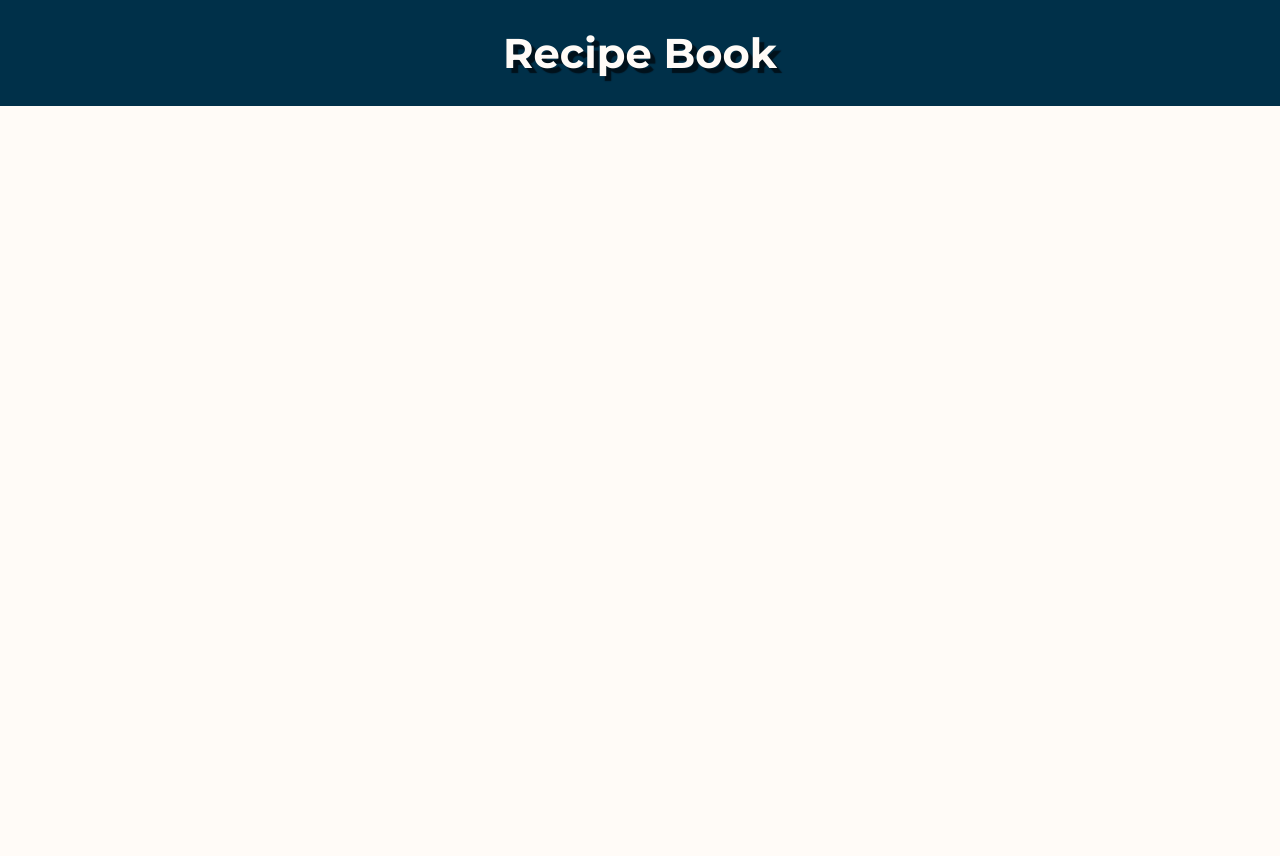
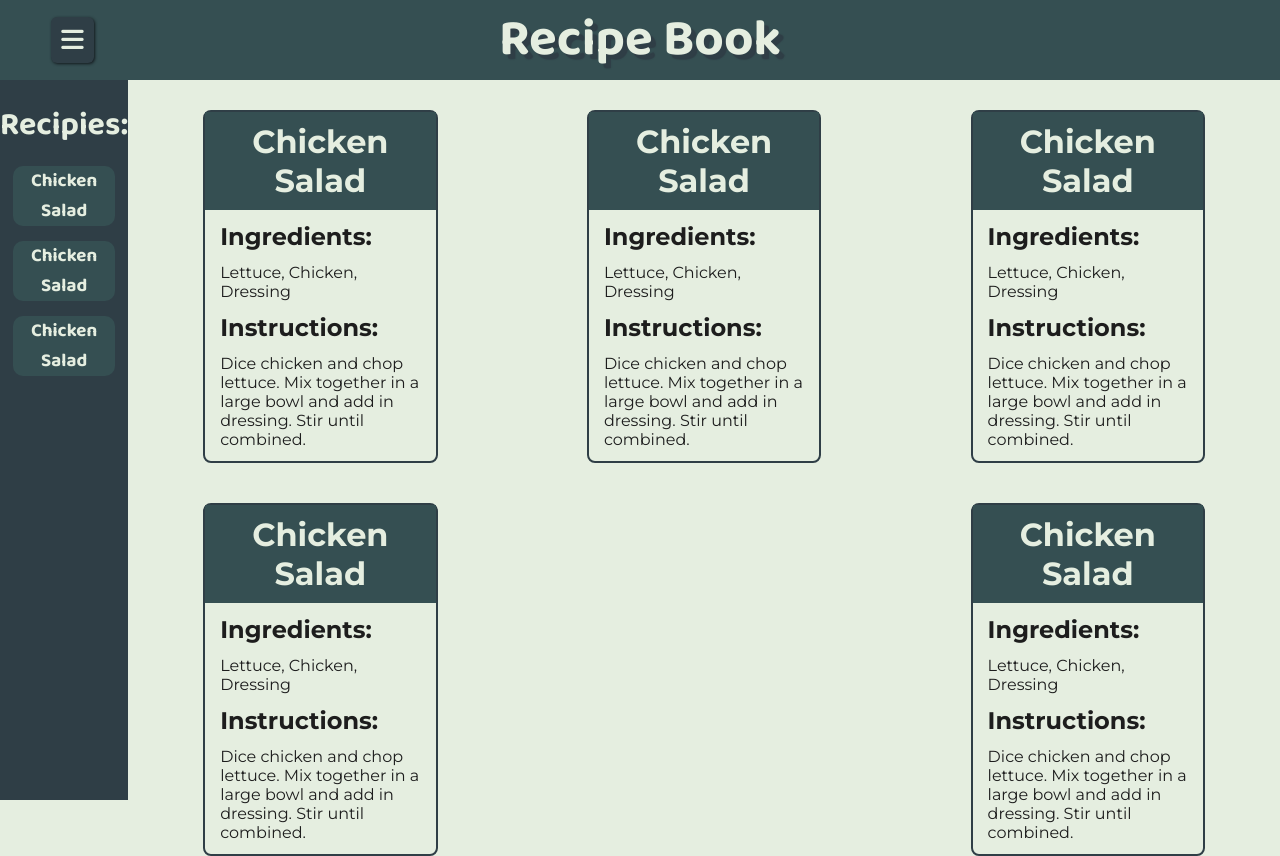
Before and after one commit to ZacW9102/Recipe-Book, a plain HTML site: page index.html in a window 1280 px wide. Before the commit the page ends 800 px from the top, so only its background shows below. Drawn offline with Linux system fonts and the light colour scheme.

Commit message:
adding in sidebar and main content

```diff
--- a/index.css
+++ b/index.css
@@ -1,14 +1,99 @@
+:root {
+    --primary-color: #354F52;
+    --accent-color: #2F3E46;
+    --tertiary-color: #e5eee0;
+}
+
 body {
     margin: 0;
     font-family: "Montserrat", serif;
-    background-color: #fffbf7;
+    background-color: var(--tertiary-color);
 }
 
 .header {
-    background-color: #003049;
-    font-size: 1.3rem;
-    color: #fffbf7;
-    text-shadow: 5px 5px 1px #00111b;
+    font-family: "Baloo 2", sans-serif;
+    background-color: var(--primary-color);
+    font-size: 1.6rem;
+    color: var(--tertiary-color);
     display: flex;
     justify-content: center;
+    align-items: center;
+    height: 10vh;
 }
+
+.header h1 {
+    margin: 0;
+    text-shadow: 5px 5px 1px var(--accent-color);
+}
+
+.header i {
+    position: absolute;
+    left: 4vw;
+    background-color: var(--accent-color);
+    padding: 10px;
+    border-radius: 6px;
+    cursor: pointer;
+    box-shadow: 1px 1px 3px #13191d;
+}
+
+.main {
+    display: flex;
+    height: 90vh;
+}
+
+.sidebar {
+    font-family: "Baloo 2", sans-serif;
+    background-color: var(--accent-color);
+    width: 12vw;
+    height: 100%;
+
+    /* display: none; */
+}
+
+.recipe {
+    background-color: var(--primary-color);
+    color: var(--tertiary-color);
+    width: 80%;
+    margin: auto;
+    text-align: center;
+    border-radius: 10px;
+    margin-top: 15px;
+}
+
+.sidebar h1{
+    margin: 0;
+    padding-top: 20px;
+    color: var(--tertiary-color);
+    text-align: center;
+}
+
+.card-container {
+    width: 100%;
+    height: 600px;
+    margin: 30px 75px;
+    display: flex;
+    justify-content: space-between;
+    flex-wrap: wrap;
+    gap: 40px;
+}
+
+.card {
+    width: 18vw;
+    border: 2px solid var(--accent-color);
+    border-radius: 8px;
+    color: #1d1d1d;
+}
+
+.card h1 {
+    background-color: var(--primary-color);
+    margin: 0;
+    padding: 10px 0;
+    color: var(--tertiary-color);
+    text-align: center;
+
+}
+
+.card h2,
+.card p{
+    margin: 12px 15px;
+}
--- a/index.html
+++ b/index.html
@@ -4,7 +4,20 @@
         <link rel="preconnect" href="https://fonts.googleapis.com">
         <link rel="preconnect" href="https://fonts.gstatic.com" crossorigin>
         <link href="https://fonts.googleapis.com/css2?family=Montserrat:ital,wght@0,100..900;1,100..900&display=swap"
-        rel="stylesheet">
+        rel="stylesheet"
+        >
+
+        <link rel="preconnect" href="https://fonts.googleapis.com">
+        <link rel="preconnect" href="https://fonts.gstatic.com" crossorigin>
+        <link href="https://fonts.googleapis.com/css2?family=Baloo+2:wght@400..800&family=Montserrat:ital,wght@0,100..900;1,100..900&display=swap"
+        rel="stylesheet"
+        >
+
+        <link rel="stylesheet"
+        href="https://cdnjs.cloudflare.com/ajax/libs/font-awesome/6.6.0/css/all.min.css"
+        integrity="sha512-Kc323vGBEqzTmouAECnVceyQqyqdsSiqLQISBL29aUW4U/M7pSPA/gEUZQqv1cwx4OnYxTxve5UMg5GT6L4JJg=="
+        crossorigin="anonymous" referrerpolicy="no-referrer"
+        />
 
 
         <link rel="stylesheet" href="index.css">
@@ -12,7 +25,68 @@
 
     <body>
         <div class="header">
+            <i class="fa-solid fa-bars"></i>
             <h1>Recipe Book</h1>
+        </div>
+        <div class="main">
+            <div class="sidebar">
+                <h1>Recipies:</h1>
+                <h3 class="recipe">Chicken Salad</h3>
+                <h3 class="recipe">Chicken Salad</h3>
+                <h3 class="recipe">Chicken Salad</h3>
+            </div>
+            <div class="card-container">
+                <div class="card">
+                    <h1>Chicken Salad</h1>
+                    <h2>Ingredients:</h2>
+                    <p>Lettuce, Chicken, Dressing</p>
+                    <h2>Instructions:</h2>
+                    <p>
+                        Dice chicken and chop lettuce. Mix together in a large bowl
+                        and add in dressing. Stir until combined.
+                    </p>
+                </div>
+                <div class="card">
+                    <h1>Chicken Salad</h1>
+                    <h2>Ingredients:</h2>
+                    <p>Lettuce, Chicken, Dressing</p>
+                    <h2>Instructions:</h2>
+                    <p>
+                        Dice chicken and chop lettuce. Mix together in a large bowl
+                        and add in dressing. Stir until combined.
+                    </p>
+                </div>
+                <div class="card">
+                    <h1>Chicken Salad</h1>
+                    <h2>Ingredients:</h2>
+                    <p>Lettuce, Chicken, Dressing</p>
+                    <h2>Instructions:</h2>
+                    <p>
+                        Dice chicken and chop lettuce. Mix together in a large bowl
+                        and add in dressing. Stir until combined.
+                    </p>
+                </div>
+                <div class="card">
+                    <h1>Chicken Salad</h1>
+                    <h2>Ingredients:</h2>
+                    <p>Lettuce, Chicken, Dressing</p>
+                    <h2>Instructions:</h2>
+                    <p>
+                        Dice chicken and chop lettuce. Mix together in a large bowl
+                        and add in dressing. Stir until combined.
+                    </p>
+                </div>
+                <div class="card">
+                    <h1>Chicken Salad</h1>
+                    <h2>Ingredients:</h2>
+                    <p>Lettuce, Chicken, Dressing</p>
+                    <h2>Instructions:</h2>
+                    <p>
+                        Dice chicken and chop lettuce. Mix together in a large bowl
+                        and add in dressing. Stir until combined.
+                    </p>
+                </div>
+            </div>
         </div>
     </body>
 </html>
```
